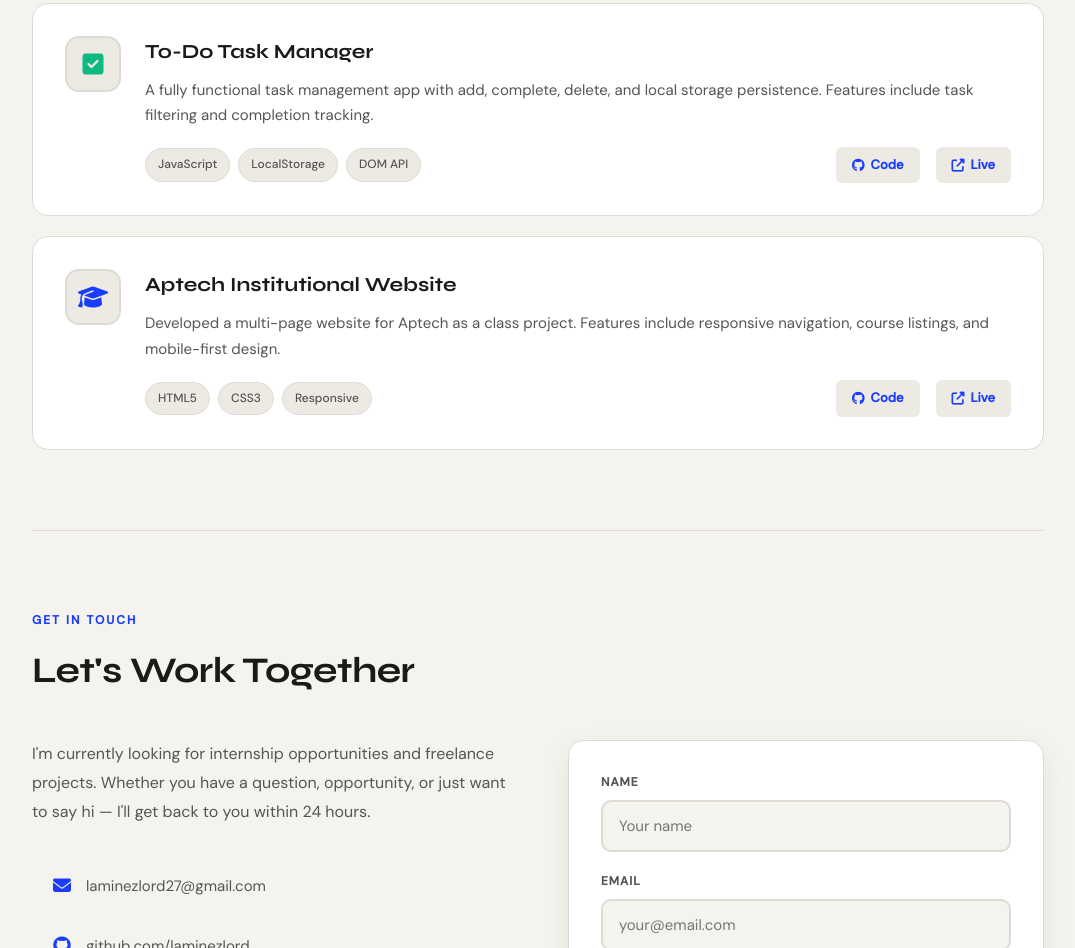
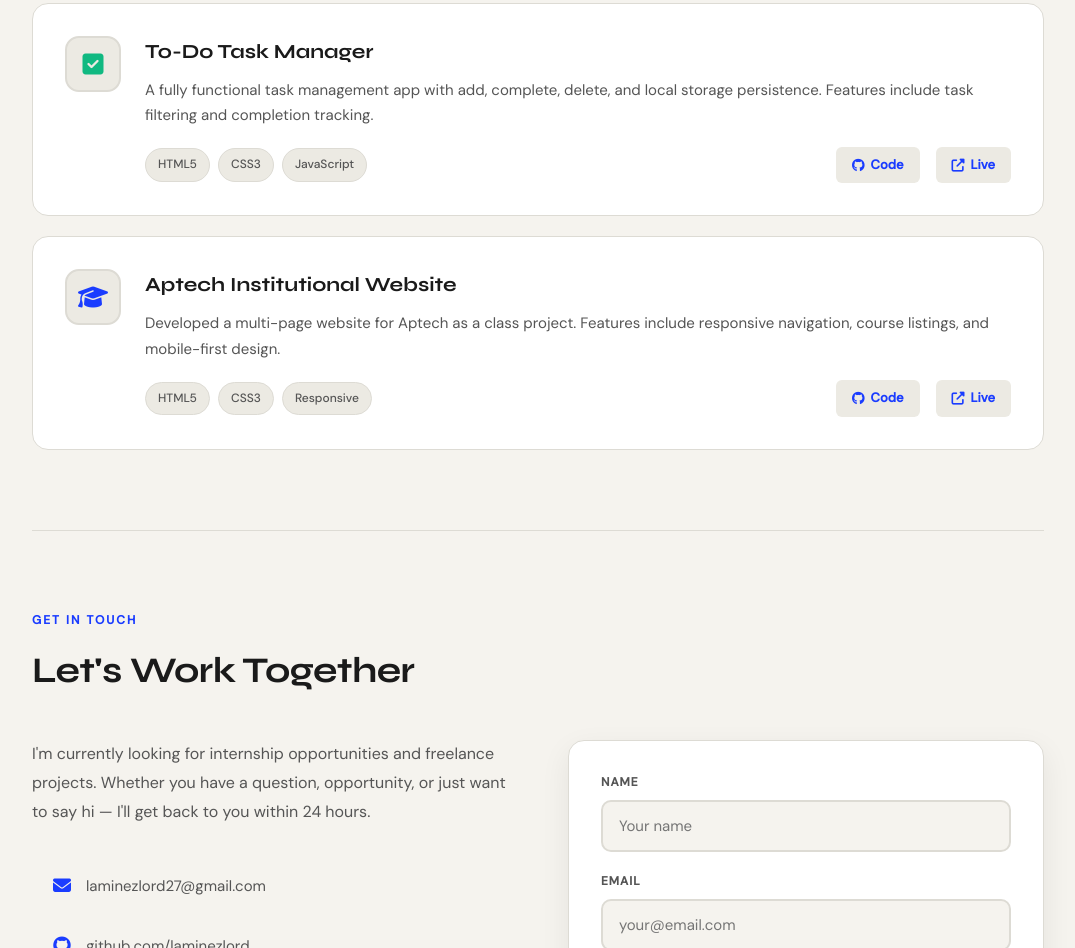
Before and after one commit to laminezlord/My-Portfolio, a plain HTML site: page index.html in a window 1280 px wide. Shown: the part 1595-2543 px from the top of the page, without its empty margins (102-1177 px from the left). Drawn offline with Linux system fonts and the light colour scheme.

Commit message:
Remove LocalStorage and DOM API tags
Removed LocalStorage and DOM API tags from project footer.

```diff
--- a/index.html
+++ b/index.html
@@ -724,9 +724,9 @@ footer a:hover { text-decoration: underline; }
           <p>A fully functional task management app with add, complete, delete, and local storage persistence. Features include task filtering and completion tracking.</p>
           <div class="project-footer">
             <div class="tag-list">
+              <span class="tag">HTML5</span>
+              <span class="tag">CSS3</span>
               <span class="tag">JavaScript</span>
-              <span class="tag">LocalStorage</span>
-              <span class="tag">DOM API</span>
             </div>
             <div class="project-links">
               <a href="https://github.com/laminezlord/To-Do" target="_blank"><i class="fab fa-github"></i> Code</a>
```
